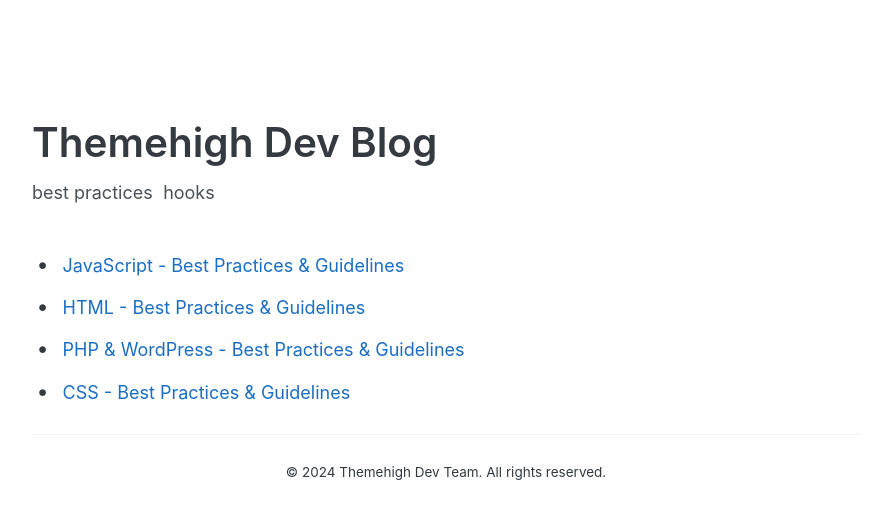
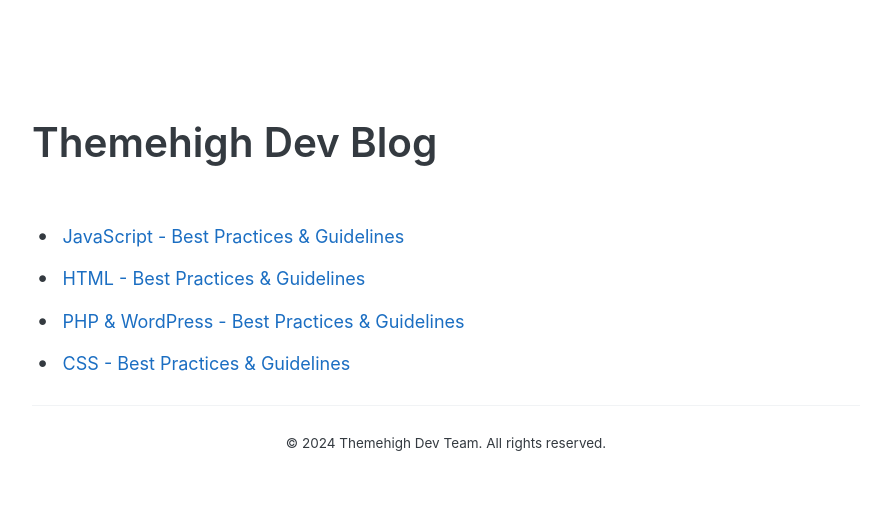
Before and after one commit to Themehigh/themehigh.github.io, a Jekyll site: the page built from best-practices/index.markdown, in a window 1280 px wide. Shown: the top 519 px of the page, without its empty margins (194-1085 px from the left). Built offline with Jekyll 4.4.1, drawn with Linux system fonts in a browser that asks for light colours.

Commit message:
header navigation commented on custom post type archive pages

```diff
--- a/best-practices/index.markdown
+++ b/best-practices/index.markdown
@@ -6,6 +6,7 @@ layout: default
   <div class="header-title">
     <a href="{{ site.url }}{{ site.baseurl }}">{{ site.name }}</a>
   </div>
+  <!--
   <nav class="header-nav">
     {% for nav in site.nav %}
     {% if nav.url contains 'http://' or nav.url contains 'https://' %}
@@ -15,6 +16,7 @@ layout: default
     {% endif %}
     {% endfor %}
   </nav>
+  -->
 </header>
 
 <div class="list">
--- a/email-customizer/index.markdown
+++ b/email-customizer/index.markdown
@@ -6,6 +6,7 @@ layout: default
   <div class="header-title">
     <a href="{{ site.url }}{{ site.baseurl }}">{{ site.name }}</a>
   </div>
+  <!--
   <nav class="header-nav">
     {% for nav in site.nav %}
     {% if nav.url contains 'http://' or nav.url contains 'https://' %}
@@ -14,7 +15,7 @@ layout: default
     <a href="{{ nav.url | prepend: site.baseurl }}">{{ nav.name }}</a>
     {% endif %}
     {% endfor %}
-  </nav>
+  </nav> -->
 </header>
 
 <div class="list">
```
